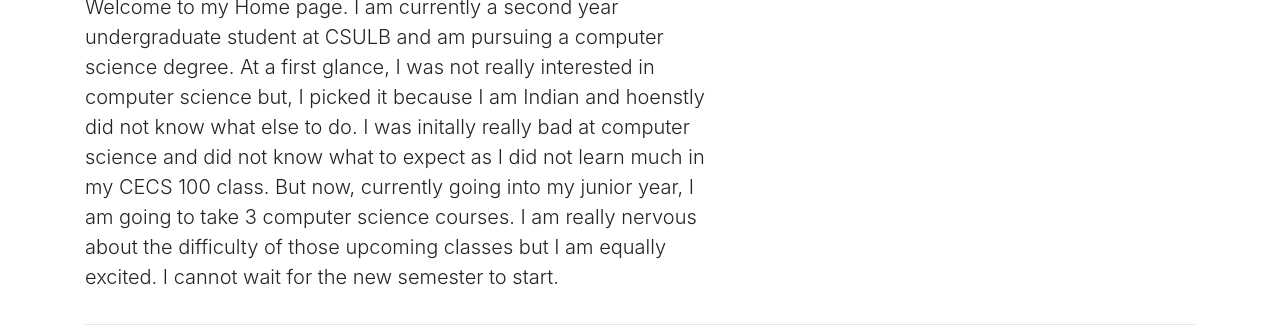
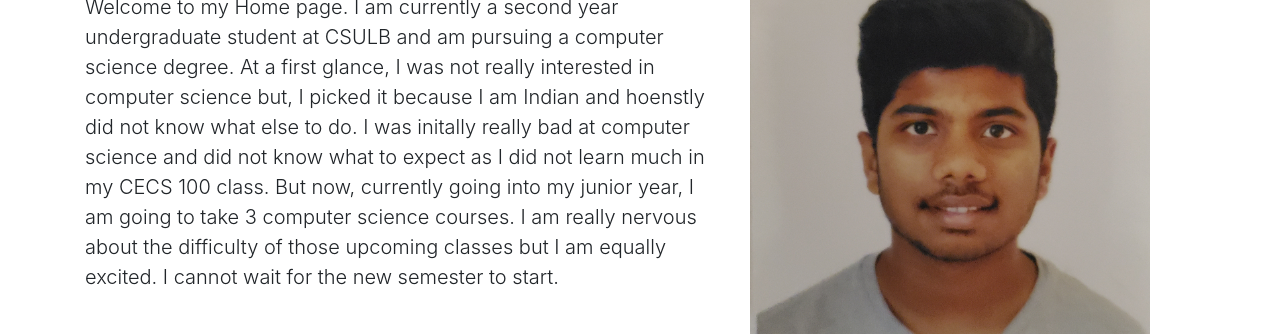
Before and after one commit to anandasainagareddy/bootstrapassignment, a plain HTML site: page index.html in a window 1280 px wide. Shown: the part 353-687 px from the top of the page. Drawn offline with nearby package versions, Linux system fonts and the light colour scheme.

Commit message:
Update index.html

```diff
--- a/index.html
+++ b/index.html
@@ -32,7 +32,7 @@
         <p class="lead">Welcome to my Home page. I am currently a second year undergraduate student at CSULB and am pursuing a computer science degree. At a first glance, I was not really interested in computer science but, I picked it because I am Indian and hoenstly did not know what else to do. I was initally really bad at computer science and did not know what to expect as I did not learn much in my CECS 100 class. But now, currently going into my junior year, I am going to take 3 computer science courses. I am really nervous about the difficulty of those upcoming classes but I am equally excited. I cannot wait for the new semester to start.
       </div>
       <div class="col-md-5">
-        <img src="anagareddypuc" alt="Anandasai Nagareddy" width="400" height="400">
+        <img src="anagareddypic.jpg" alt="Anandasai Nagareddy" width="400" height="400">
 
       </div>
     </div>
```
